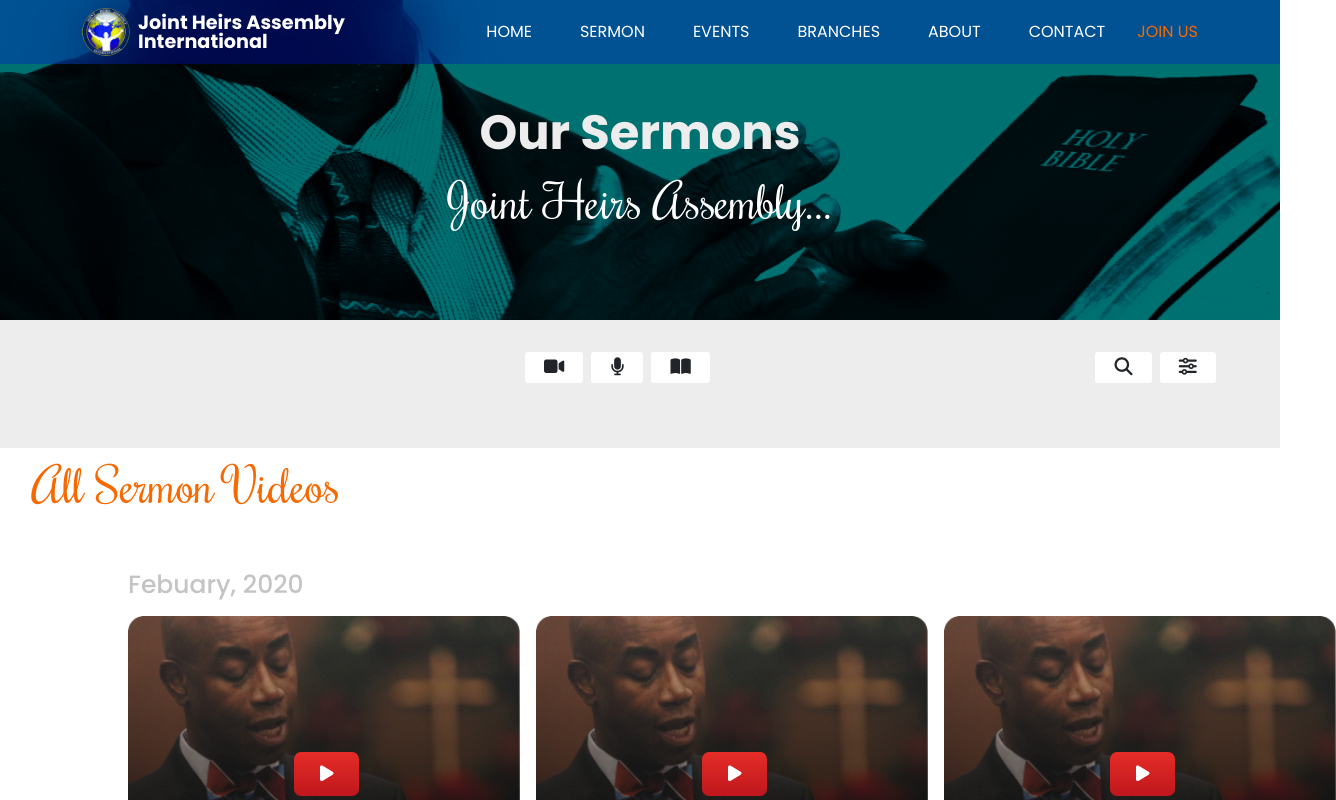
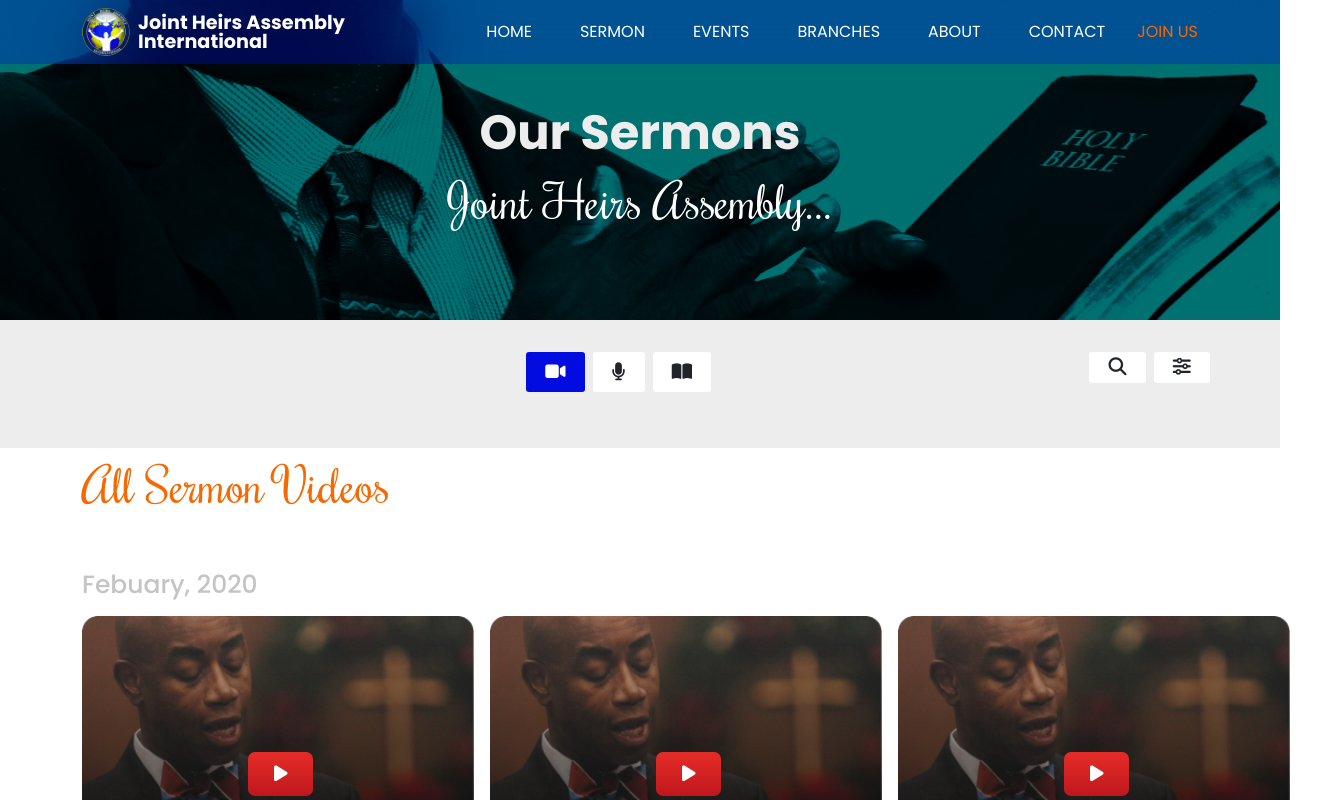
Before and after one commit to pin4eva/joint_heirs_frontend, a Next.js app: page /sermons in a window 1280 px wide. Shown: the top 800 px of the page, 1336 px wide, since content can reach past the window. Built offline with nearby package versions, Linux system fonts and the light colour scheme.

Commit message:
changed sermon tab navigation

```diff
--- a/src/pages/sermons/index.tsx
+++ b/src/pages/sermons/index.tsx
@@ -5,16 +5,12 @@ import VideoComp from "./videoComp";
 import { useState } from "react";
 import RecordedComp from "./recordededComp";
 import FrontLayout from "layouts/FrontLayout";
+import Link from "next/link";
+import { useRouter } from "next/router";
 
 const SermonsPage = () => {
-	const [videos, setVideos] = useState(true);
-	const handleVideos = () => setVideos(!videos);
-
-	const [audios, setAudios] = useState(false);
-	const handleAudios = () => setAudios(!audios);
-
-	const [recordings, setRecording] = useState(false);
-	const handleRecordings = () => setRecording(!recordings);
+	const router = useRouter();
+	const activeTab = router.query?.tab || "videos";
 
 	const [search, setSearch] = useState(false);
 	const handleSearch = () => setSearch(!search);
@@ -32,15 +28,15 @@ const SermonsPage = () => {
 				</header>
 
 				<div className="sermon-navigation">
-					<div className="sermon-navigation-wrapper">
-						<div className="sermon-toggle">
-							<div className="sermon-toggle-flex">
-								<i onClick={handleVideos} className="fa-solid fa-video"></i>
+					<div className="sermon-navigation-wrapper container">
+						<div></div>
+						<div className="sermon-toggle ">
+							<div className="tab">
+								<TabComp isActive={activeTab === SermonTabEnum.VIDEOS} tab={SermonTabEnum.VIDEOS} />
+								<TabComp isActive={activeTab === SermonTabEnum.AUDIO} tab={SermonTabEnum.AUDIO} />
+								<TabComp isActive={activeTab === SermonTabEnum.TEXT} tab={SermonTabEnum.TEXT} />
+							</div>
 
-								<i onClick={handleRecordings} className="fa-solid fa-microphone"></i>
-
-								<i onClick={handleAudios} className="fa-solid fa-book-open"></i>
-							</div>
 							<div className="sermon-navi-search">
 								<i onClick={handleSearch} className="fa-solid fa-magnifying-glass"></i>
 
@@ -68,12 +64,34 @@ const SermonsPage = () => {
 						</div>
 					</div>
 				</div>
-				{videos && <VideoComp />}
-				{audios && <WrittenComp />}
-				{recordings && <RecordedComp />}
+				{activeTab === SermonTabEnum.VIDEOS && <VideoComp />}
+				{activeTab === SermonTabEnum.TEXT && <WrittenComp />}
+				{activeTab === SermonTabEnum.AUDIO && <RecordedComp />}
 			</div>
 		</FrontLayout>
 	);
 };
 
 export default SermonsPage;
+
+enum SermonTabEnum {
+	VIDEOS = "videos",
+	AUDIO = "audio",
+	TEXT = "text",
+}
+
+const TabComp: React.FC<{ tab: SermonTabEnum; isActive: boolean }> = ({ tab, isActive }) => {
+	return (
+		<Link href={`/sermons?tab=${tab}`}>
+			<a className={`sermon-tab-item ${isActive ? "active" : ""}`}>
+				{tab === SermonTabEnum.VIDEOS ? (
+					<i className="fa-solid fa-video "></i>
+				) : tab === SermonTabEnum.AUDIO ? (
+					<i className="fa-solid fa-microphone"></i>
+				) : (
+					<i className="fa-solid fa-book-open"></i>
+				)}
+			</a>
+		</Link>
+	);
+};
--- a/src/pages/sermons/videoComp.tsx
+++ b/src/pages/sermons/videoComp.tsx
@@ -3,11 +3,9 @@ import Link from "next/link";
 
 const VideoComp = () => {
 	return (
-		<div className="videos">
-			<p className="video-text" style={{ paddingLeft: "2rem" }}>
-				All Sermon Videos
-			</p>
-			<div className="videos-wrapper">
+		<div className="videos container">
+			<p className="video-text">All Sermon Videos</p>
+			<div className="videos-wrapper ">
 				{sermonDatas.map((sermonData, id) => (
 					<div className="videos-wrapper-months" key={id}>
 						<p className="videos-wrapper-months-txt">{sermonData.month}, 2020</p>
--- a/src/styles/sermon.scss
+++ b/src/styles/sermon.scss
@@ -32,12 +32,14 @@
 				font-size: 3rem;
 				// line-height: 73px;
 			}
+
 			@media screen and (max-width: $md) {
 				.top-text {
 					font-size: 2.7rem;
 					font-weight: 600;
 					line-height: 48px;
 				}
+
 				.text-style {
 					font-size: 2.7rem;
 				}
@@ -49,16 +51,12 @@
 		background-color: $light-gray;
 
 		.sermon-navigation-wrapper {
-			width: 90%;
 			padding: 2rem 0;
-			margin: 0 auto;
 			height: 8rem;
 			display: flex;
-			justify-content: flex-end;
-			@media screen and (max-width: 400px) {
-				justify-content: flex-start;
-				width: 95%;
-			}
+			justify-content: space-between;
+
+
 
 			.sermon-toggle {
 				display: flex;
@@ -66,19 +64,23 @@
 				justify-content: space-between;
 				width: 60%;
 
-				.sermon-toggle-flex {
+				.tab {
 					display: flex;
 					align-items: flex-start;
 					gap: 0.5rem;
 
-					i {
+
+
+					a {
 						font-size: 18px;
 						padding: 0.4rem 1.2rem;
 						background-color: #ffffff;
 						border-radius: 3px;
 						transition: ease-in-out 0.3s;
+						color: inherit;
 						cursor: pointer;
 
+						&.active,
 						&:hover {
 							background-color: $primary;
 							color: #ffffff;
@@ -187,6 +189,7 @@
 					}
 				}
 			}
+
 			@media screen and (max-width: $md) {
 				.sermon-toggle {
 					.sermon-search {
@@ -194,6 +197,7 @@
 						right: 10%;
 						width: 80%;
 					}
+
 					.sermon-sort {
 						top: 47%;
 						right: 5%;
@@ -204,26 +208,31 @@
 
 			@media screen and (max-width: 400px) {
 				justify-content: flex-start;
+
 				.sermon-toggle {
 					justify-content: space-around;
 					width: 100%;
+
 					.sermon-toggle-flex {
 						i {
 							font-size: 16px;
 							padding: 0.3rem 1.1rem;
 						}
 					}
+
 					.sermon-navi-search {
 						i {
 							font-size: 16px;
 							padding: 0.3rem 1.1rem;
 						}
 					}
+
 					.sermon-search {
 						top: 48%;
 						right: 10%;
 						width: 80%;
 					}
+
 					.sermon-sort {
 						top: 48%;
 						right: 5%;
@@ -245,17 +254,17 @@
 			font-size: 48px;
 			line-height: 73px;
 			color: $warning;
+
 			@media screen and (max-width: $md) {
 				font-size: 40px;
 			}
 		}
 
 		&-wrapper {
-			width: 80%;
-			margin: 3rem auto;
-			@media screen and (max-width: $md) {
-				width: 90%;
-			}
+
+			margin-top: 3rem;
+
+
 
 			&-months {
 				margin: 3rem 0;
@@ -338,11 +347,14 @@
 							}
 						}
 					}
+
 					@media screen and (max-width: $md) {
 						grid-template-columns: repeat(2, 1fr);
+
 						.videos-poster {
 							width: 360px;
 							height: 322px;
+
 							.overlay {
 								.overlay-text-word {
 									font-size: 14px;
@@ -350,14 +362,18 @@
 							}
 						}
 					}
+
 					@media screen and (max-width: $mobile) {
 						grid-template-columns: repeat(1, 1fr);
+
 						.videos-poster {
 							width: 100%;
 						}
 					}
+
 					@media screen and (max-width: 400px) {
 						grid-template-columns: repeat(1, 1fr);
+
 						.videos-poster {
 							width: 100%;
 							height: 300px;
@@ -379,6 +395,7 @@
 			line-height: 73px;
 			color: $warning;
 			background-color: $light-gray;
+
 			@media screen and (max-width: $md) {
 				font-size: 40px;
 			}
@@ -470,26 +487,32 @@
 							}
 						}
 					}
+
 					@media screen and (max-width: $md) {
 						.written-container-left {
 							padding: 2rem 1rem;
 							width: 30%;
+
 							h6 {
 								font-size: 25px;
 							}
+
 							p {
 								font-size: 16px;
 							}
 						}
+
 						.written-container-right {
 							.written-bold {
 								font-size: 25px;
 								line-height: 30px;
 							}
+
 							.written-bibletext {
 								.written-bibletext-blue {
 									font-size: 16px;
 								}
+
 								.written-bibletext-verse {
 									font-size: 14px;
 									line-height: 25px;
@@ -497,31 +520,39 @@
 							}
 						}
 					}
+
 					@media screen and (max-width: $mobile) {
 						.written-container-left {
 							padding: 2rem 1rem;
 							width: 35%;
+
 							h6 {
 								font-size: 25px;
 							}
+
 							p {
 								font-size: 16px;
 							}
 						}
+
 						.written-container-right {
 							padding: 2rem 1.3rem;
+
 							.written-bold {
 								font-size: 22px;
 								line-height: 30px;
 							}
 						}
 					}
+
 					@media screen and (max-width: 400px) {
 						.written-container-left {
 							display: none;
 						}
+
 						.written-container-right {
 							width: 100%;
+
 							.written-bold {
 								font-size: 17px;
 								line-height: 30px;
@@ -546,6 +577,7 @@
 			font-weight: 400;
 			font-size: 48px;
 			color: $warning;
+
 			@media screen and (max-width: $md) {
 				font-size: 40px;
 			}
@@ -575,6 +607,7 @@
 					border-radius: 20px;
 					padding: 1.5rem 3rem;
 					margin-bottom: 1rem;
+
 					@media screen and (max-width: 400px) {
 						padding: 1.5rem 1rem;
 						height: 160px;
@@ -616,18 +649,22 @@
 									color: $dark-blue;
 								}
 							}
+
 							@media screen and (max-width: $mobile) {
 								margin-bottom: 2rem;
+
 								.record-text {
 									.record-text-title {
 										font-size: 22px;
 									}
 								}
 							}
+
 							@media screen and (max-width: 400px) {
 								i {
 									display: none;
 								}
+
 								.record-text {
 									.record-text-title {
 										font-size: 14px;
@@ -650,6 +687,7 @@
 								cursor: pointer;
 
 								padding: 0.9rem 1.2rem;
+
 								i {
 									font-size: 18px;
 									color: $primary;
@@ -699,16 +737,20 @@
 									}
 								}
 							}
+
 							@media screen and (max-width: 400px) {
 								gap: 1rem;
+
 								.record-space-icon {
 									width: 40px;
 									height: 40px;
 									padding: 0.8rem 1.1rem;
+
 									i {
 										font-size: 16px;
 									}
 								}
+
 								.record-space-cont {
 									gap: 1rem;
 								}
```
Also changed, not shown: 1 other file (tests, documents, lock files or other folders).
